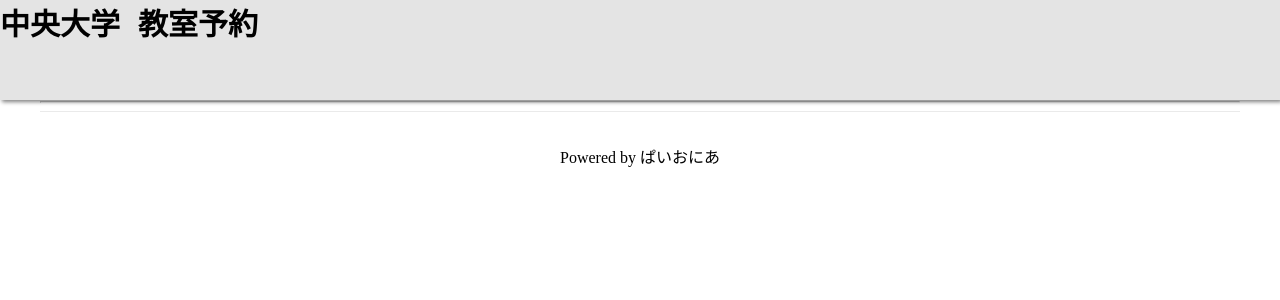
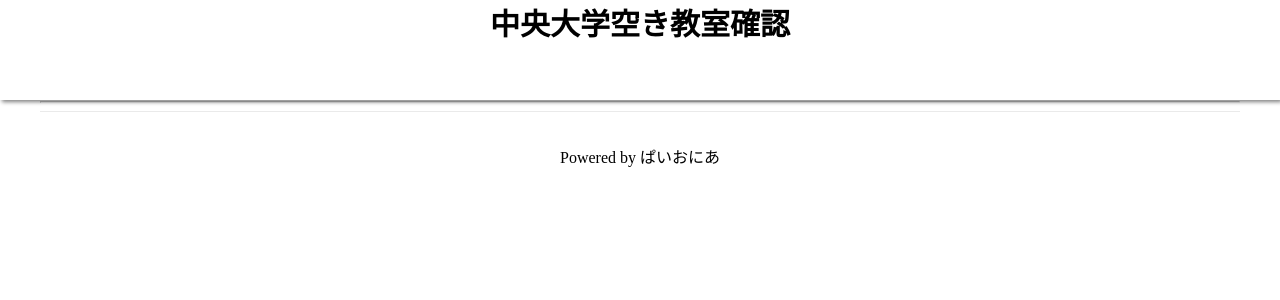
Before and after one commit to v-code-team-pioneer-inc/ccrs-frontend, a Next.js app: page / in a window 1280 px wide. Shown: the top 300 px of the page. Built offline with nearby package versions, Linux system fonts and the light colour scheme.

Commit message:
文字変更

```diff
--- a/components/common/Header.jsx
+++ b/components/common/Header.jsx
@@ -9,7 +9,7 @@ export const Header = () => {
   return(
     <header>
       <h1 className={styles.header}>
-       中央大学 教室予約
+       中央大学空き教室確認
       </h1>
 
       {/* TODO: ヘッダーを実装。デザインは変えていただいて大丈夫です。 */}
--- a/styles/common/Header.module.css
+++ b/styles/common/Header.module.css
@@ -1,7 +1,7 @@
 .header {
     width: 100%;
     height: 100px;
-    background-color: rgb(228, 228, 228);
+    background-color: rgb(255, 255, 255);
     position: absolute;
     top: -100px;
     left: 0%;
@@ -10,7 +10,7 @@
     box-shadow: 2px 2px 4px gray;
     font-family: monospace;
     font-size: 30px;
-
+    text-align: center;
 
   }
 
```
